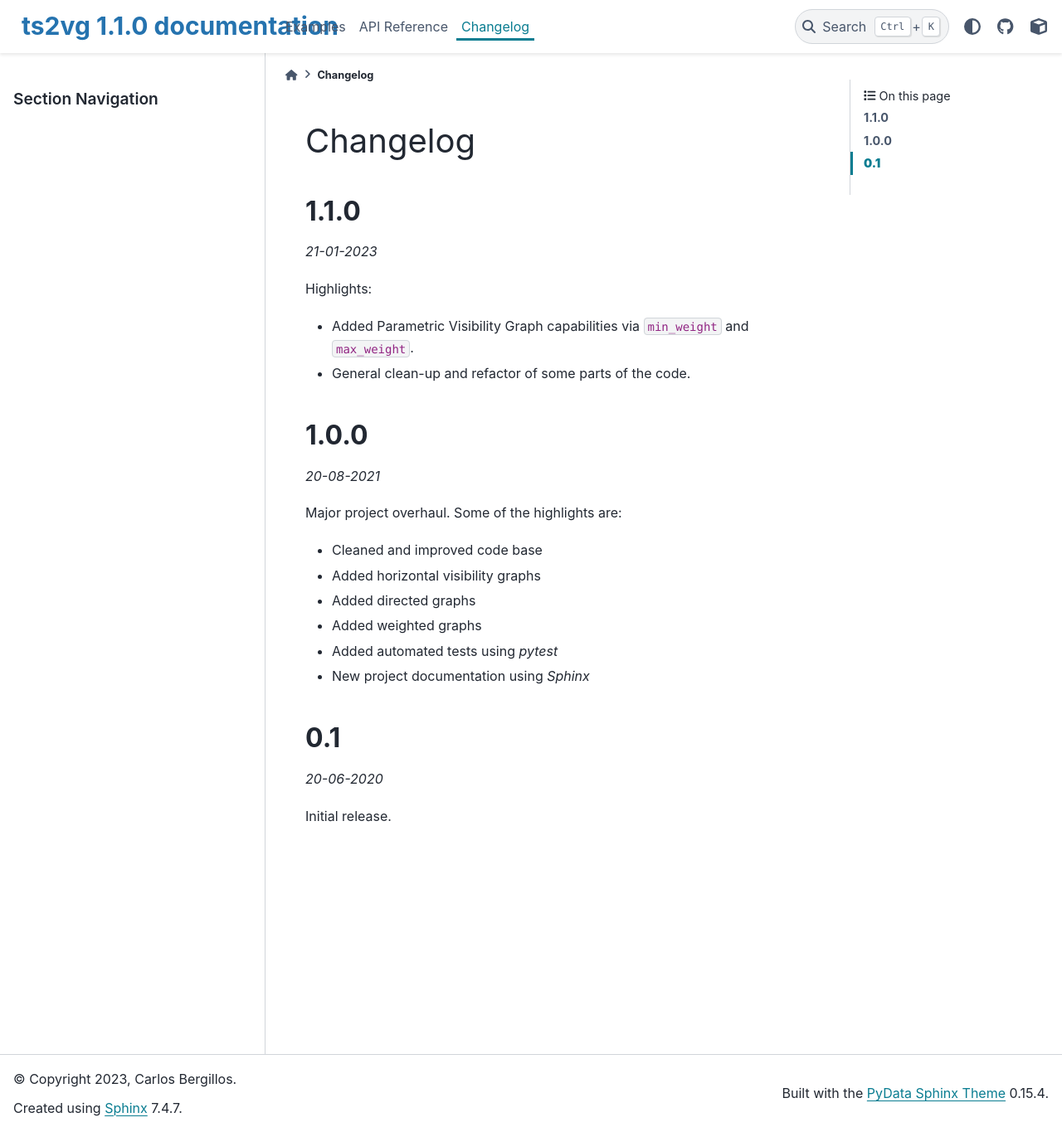
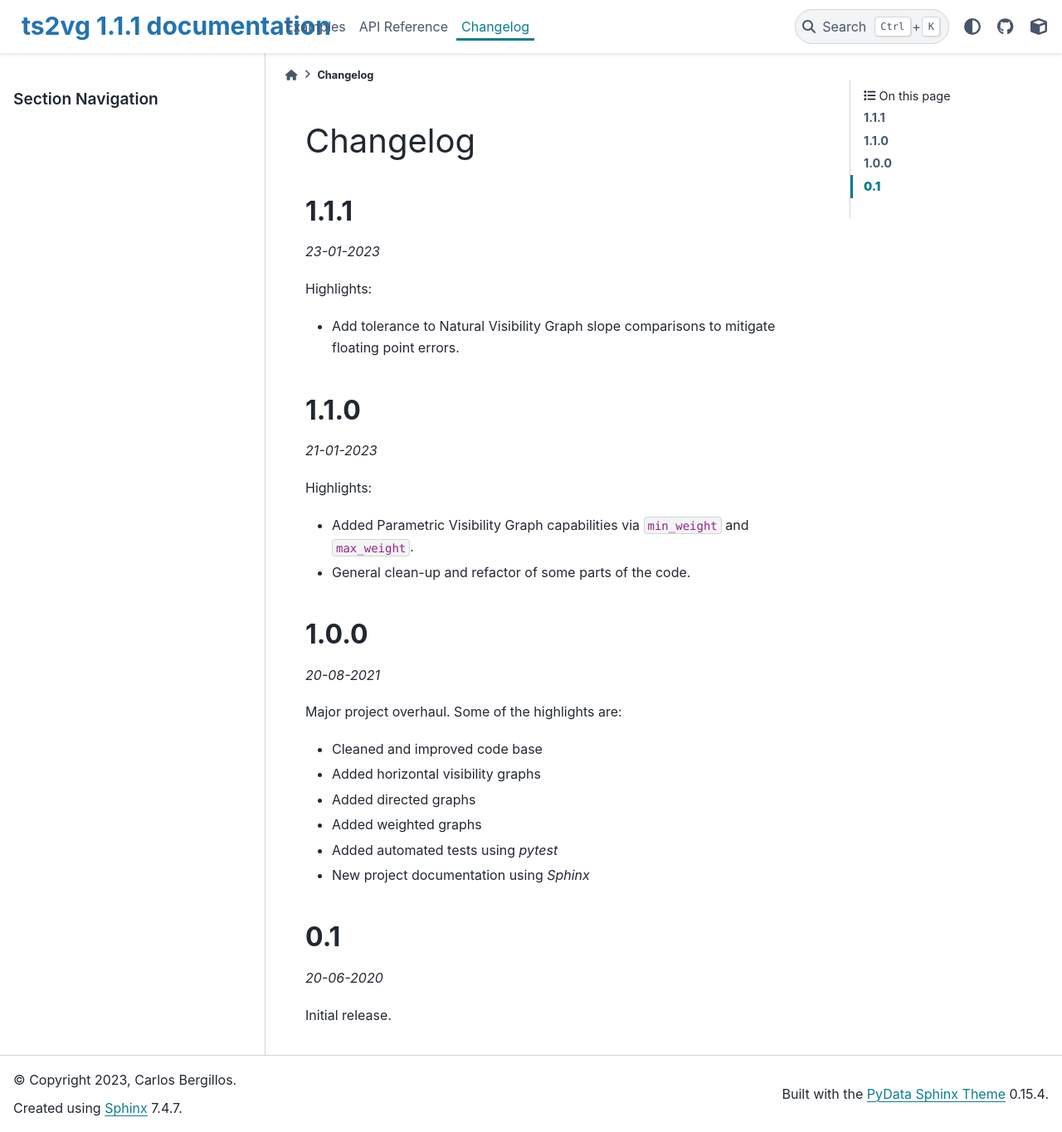
Before and after one commit to CarlosBergillos/ts2vg, a Sphinx documentation site: the page built from docs/source/changelog.rst, in a window 1280 px wide and 1365 px high. Shown: the whole window at 83% size. Built offline with Sphinx 7.4.7 and the PyData theme 0.15.4, drawn with Linux system fonts in a browser that asks for light colours.

Commit message:
Bump to version 1.1.1

```diff
--- a/docs/source/changelog.rst
+++ b/docs/source/changelog.rst
@@ -1,5 +1,15 @@
 Changelog
 =========
+
+**1.1.1**
+---------
+
+*23-01-2023*
+
+Highlights:
+
++ Add tolerance to Natural Visibility Graph slope comparisons to mitigate floating point errors.
+
 
 **1.1.0**
 ---------
--- a/ts2vg/_version.py
+++ b/ts2vg/_version.py
@@ -1 +1 @@
-__version__ = "1.1.0"
+__version__ = "1.1.1"
```
